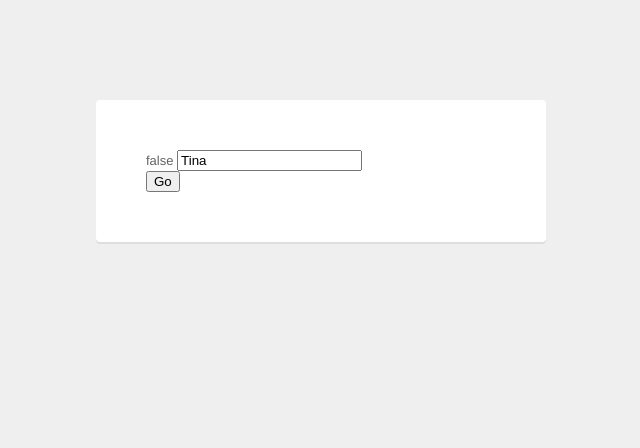
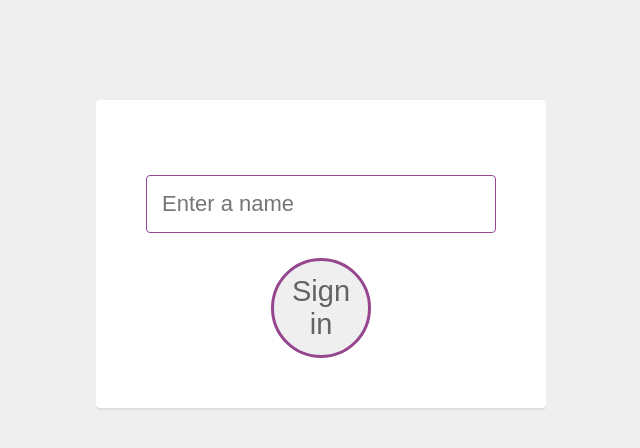
Before and after one commit to kotsolesya/spdu-ng_hw02, an Angular app: page / in a window 1280 px wide. Shown: the top 448 px of the page, without its empty margins (319-959 px from the left). Built offline with nearby package versions, Linux system fonts and the light colour scheme.

Commit message:
add user

```diff
--- a/src/app/app.component.ts
+++ b/src/app/app.component.ts
@@ -12,26 +12,19 @@ export class AppComponent implements OnInit {
 	authorized = false;
 	user: UserDto;
 	count = 12;
-	name = 'Tina';
+	//name = 'Tina';
 	names: string[] = [];
 
 	constructor(private usersService: UsersService) { }
 
-	// setUser(name: string) {
-	// 	this.authorized = !!name;
-	// 	//console.log(name);
-	// }
 	addName(name: string) {
 		this.names.push(name);
 	}
 
-	isValid(): boolean {
-		return this.count > 55;
-	}
-
-	show(msg: string) {
-		this.name = msg;
-		//return `${msg} ${this.count}`;
+	signOut() {
+		localStorage.removeItem('user');
+		this.usersService.destroy();
+		this.updateAuthorized();
 	}
 
 	ngOnInit() {
--- a/src/app/app.html
+++ b/src/app/app.html
@@ -1,21 +1,24 @@
 <div *ngIf="!authorized" class="no-user">
-	{{authorized}}
-	<app-login [userName]="name" (sent)="setUser($event)">
-	</app-login>
 
+	<div class="add-user">
+		<app-login [userName]="name" (sent)="setUser($event)">
+		</app-login>
+	</div>
 </div>
 
 <div *ngIf="authorized" class="full-height">
 
 	<div class="sidebar">
-		<app-users></app-users>
+		<app-users [currentUser]="user"></app-users>
 	</div>
 
 	<div class="content">
 		<div class="content-user-info">
 			{{user.name}}
+			<button type="button" (click)="signOut()">
+				Sign out
+			</button>
 		</div>
-
 		<div class="content-messages">
 			<app-messages></app-messages>
 		</div>
--- a/src/app/components/login/login.component.ts
+++ b/src/app/components/login/login.component.ts
@@ -1,4 +1,6 @@
-import { Component,Input, Output, EventEmitter, OnInit } from '@angular/core';
+import { Component, Input, Output, EventEmitter, OnInit } from '@angular/core';
+import { UsersService } from '../../rest/users.service';
+import { UserDto } from '../../rest/user.dto';
 
 @Component({
     selector: 'app-login',
@@ -6,15 +8,22 @@ import { Component,Input, Output, EventEmitter, OnInit } from '@angular/core';
 })
 
 export class LoginComponent {
-    @Output() sent = new EventEmitter(); //нова проперті і інстанс евент слушать ктото извне
-    @Input() userName: string;//для ангуляра задекларирована
+    @Output() sent = new EventEmitter();
+    @Input() userName: string;
 
 
+    constructor(private usersService: UsersService) { }
+
     submit() {
-        if(this.userName.length < 2) {
+        if (this.userName.length < 2) {
             return;
         }
-        this.sent.emit(this.userName); // кинули івент
-       // console.log(this.userName);
+        const user = new UserDto();
+        user.id = (new Date).getTime();
+        user.name = this.userName;
+        this.usersService.add(user).subscribe(() => {
+            this.sent.emit(user);
+        });
     }
+
 }
--- a/src/app/components/login/login.html
+++ b/src/app/components/login/login.html
@@ -1,6 +1,10 @@
-<input type="text" [(ngModel)]="userName">
+<input
+    class="add-user-field"
+    type="text"
+    placeholder="Enter a name"
+    [(ngModel)]="userName">
 <br>
 
-<button type="button" (click)="submit()">
-    Go
+<button type="button" (click)="submit()" class="add-user-btn">
+    Sign in
 </button>
```
